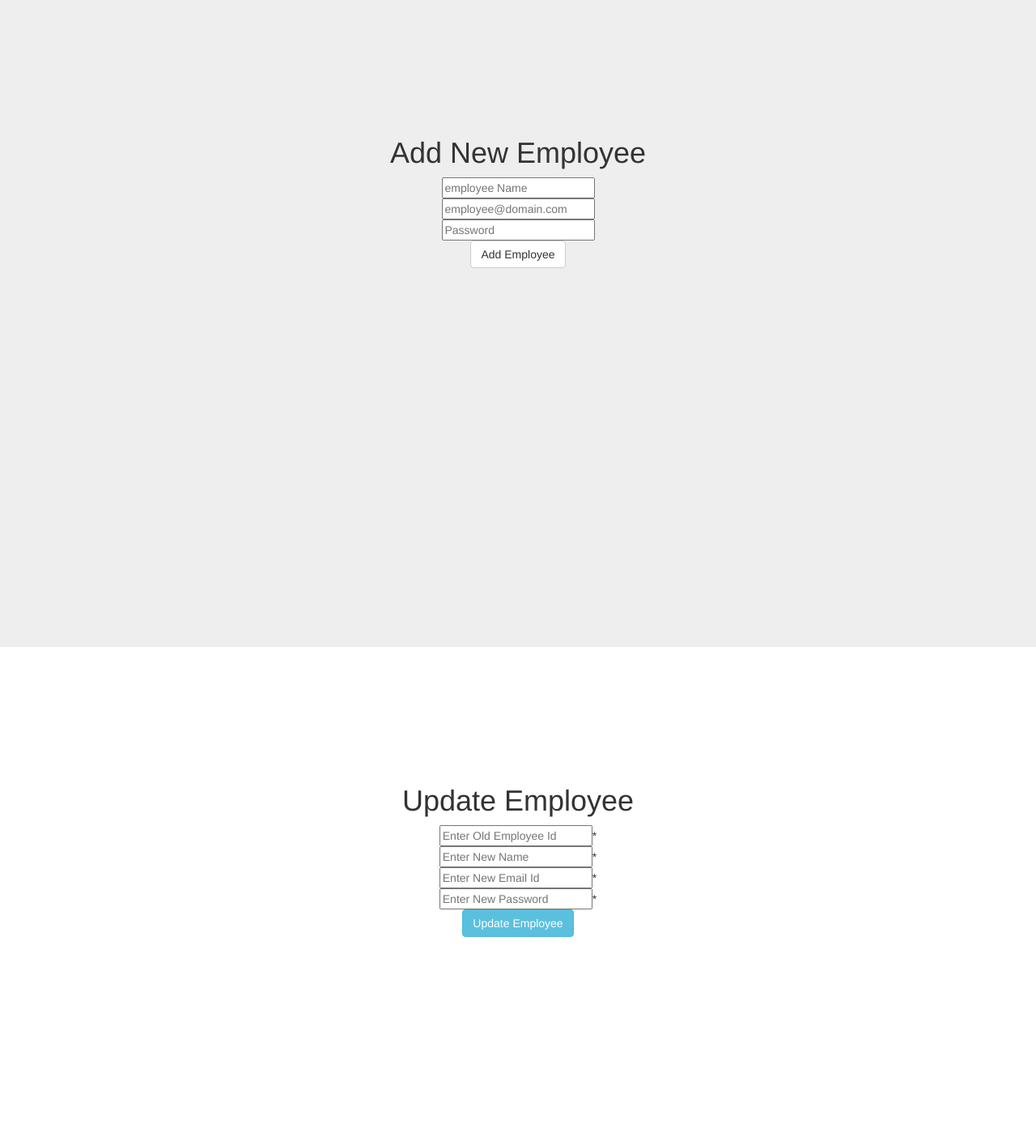
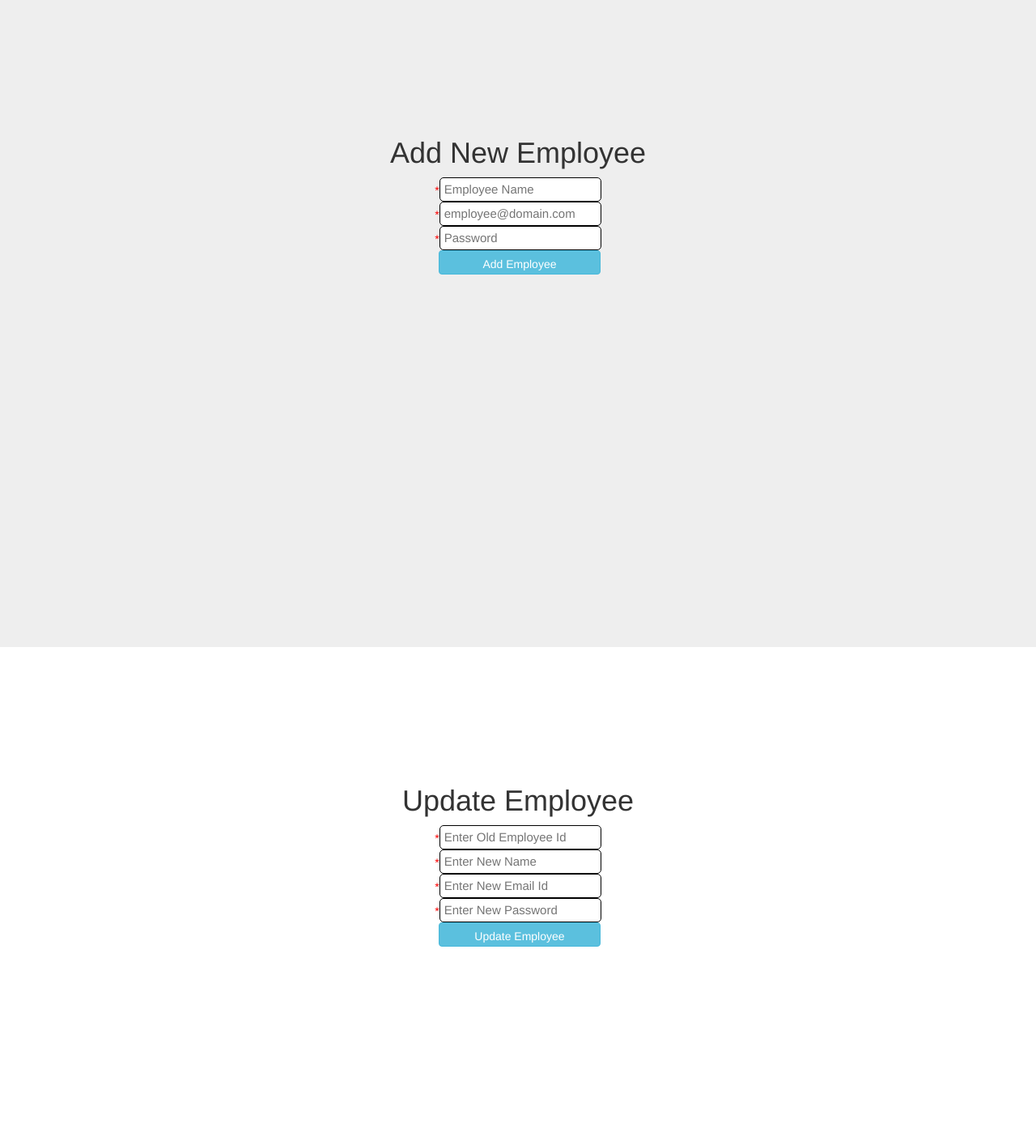
Before and after one commit to tier5/ciTraining, a CodeIgniter app: page /database/index.php/admin/index in a window 1280 px wide. Shown: the part 801-2210 px from the top of the page at 81% size. Run offline with CodeIgniter, Linux system fonts and the light colour scheme.

Commit message:
loaded controleer

```diff
--- a/application/views/adminview.php
+++ b/application/views/adminview.php
@@ -65,17 +65,18 @@
                     <div class="col-lg-4"></div>
                     <div class="col-lg-4">
 
-                        <input type='text' id='empname' name='empname' placeholder='employee Name'><br/>
+                        <span class="fieldset">*</span><input type='text' id='empname' name='empname' placeholder='Employee Name'>
+                        <br/>
 
-                        <input type='text' id='empemail' name='empemail' placeholder='employee@domain.com'><br/>
-                        <div id="errorAdd1" align="center" class="error"></div>
+                        <span class="fieldset">*</span><input type='text' id='empemail' name='empemail' placeholder='employee@domain.com'><br/>
+                         <div id="errorAdd1" align="center" class="error"></div>
 
-                        <input type='password' id='emppass' name='emppass' placeholder='Password'><br/>
+                        <span class="fieldset">*</span><input type='password' id='emppass' name='emppass' placeholder='Password'><br/>
 
-                        <input type='submit' id='addemp' name='addemp' class='btn btn-default' value='Add Employee'>
+                         &nbsp<input type='submit' id='addemp' name='addemp' class='btn btn-info' value='Add Employee'>
 
-                        <div id="errorAdd" align="center" class="error"></div>
-                        <div id="confirmAdd" align="center" class="confirm"></div>
+                         <div id="errorAdd" align="center" class="error"></div>
+                         <div id="confirmAdd" align="center" class="confirm"></div>
 
 
 
@@ -94,16 +95,16 @@
                     <h1>Update Employee</h1>
                     <div class="col-lg-4"></div>
                     <div class="col-lg-4" >
-                    <input type="text" id="empid" name="empid" placeholder="Enter Old Employee Id">*
+                    <span class="fieldset">*</span><input type="text" id="empid" name="empid" placeholder="Enter Old Employee Id">
                     </br>
-                    <input type="text" id="newname" name="newname" placeholder="Enter New Name">*
+                    <span class="fieldset">*</span><input type="text" id="newname" name="newname" placeholder="Enter New Name">
                     </br>
-                    <input type="email" id="newemail" name="newemail" placeholder="Enter New Email Id">*
+                    <span class="fieldset">*</span><input type="text" id="newemail" name="newemail" placeholder="Enter New Email Id">
                     </br>
 
-                    <input type="password" id="newpass" name="newpass" placeholder="Enter New Password">*
+                    <span class="fieldset">*</span><input type="password" id="newpass" name="newpass" placeholder="Enter New Password">
                     </br>
-                    <input type="submit" class="btn btn-info" id="updtemp" name="updtemp" value="Update Employee">
+                    &nbsp<input type="submit" class="btn btn-info" id="updtemp" name="updtemp" value="Update Employee">
 
                     <div id="alartmsg" class="confirm"></div>
                     <div id="alartmsg1" class="error"></div>
--- a/application/views/css/addemp.css
+++ b/application/views/css/addemp.css
@@ -1,10 +1,47 @@
  .error
 	   {
 	   	color: red;
-	   	font-weight: bold;
+	   	font-style: italic;
 	   }
 .confirm
 {
 	color: green;
-	font-weight: bold;
+	font-style: italic;
 }
+.fieldset
+{
+	color: red;
+}
+/* Rounded Corner */
+.tb5 {
+	border:2px solid #456879;
+	border-radius:10px;
+	height: 22px;
+	width: 230px;
+}
+
+input {
+    border: 1px solid black;
+
+
+
+    height: 30px;
+    width: 200px;
+    padding: 5px;
+    border-radius: 5px;
+
+    font-size: 15px;
+
+    transition:.2s linear;
+    -webkit-transition:.2s linear;
+    -moz-transition:.2s linear;
+}
+
+
+
+
+input:focus {
+    outline: none;
+    box-shadow: 0px 0px 7px #61C5FA;
+    border-color: #61C5FA;
+}
--- a/application/views/js/addemp.js
+++ b/application/views/js/addemp.js
@@ -64,7 +64,7 @@ $(document).ready(function(){
 	   	else //if all fields doesnt exist
 	   	{
 	   		$('#errorAdd1').html('');
-	   		$('#errorAdd').html('*All Fields are Mandetory');
+	   		$('#errorAdd').html('All (*) Fields are Required');
 	   	}
 
 
```
Also changed, not shown: application/controllers/Dashboard.php (+47 -1 lines).
